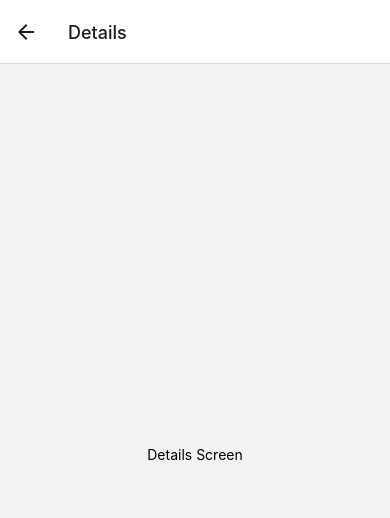
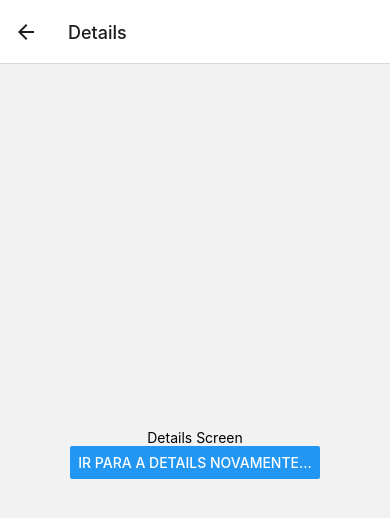
Before and after one commit to herbertfuchs/react-navigation-6.x, a React Native app: screen /Details in a window 390 px wide. Shown: the top 518 px of the page. Built offline with nearby package versions, Linux system fonts and the light colour scheme.

Commit message:
Diferenças entre navigate e push

```diff
--- a/src/Screens/DetailsScreen/index.tsx
+++ b/src/Screens/DetailsScreen/index.tsx
@@ -1,10 +1,14 @@
 import React from 'react';
-import { View, Text } from 'react-native';
+import { View, Text, Button } from 'react-native';
 
-export default function DetailsScreen() {
+export default function DetailsScreen({ navigation }) {
     return(
         <View style={{ flex: 1, alignItems: 'center', justifyContent: 'center' }}>
             <Text>Details Screen</Text>
+            <Button
+                title="Ir para a Details novamente..."
+                onPress={() => {navigation.push('Details')}}
+            />
         </View>
     );
 }
```
